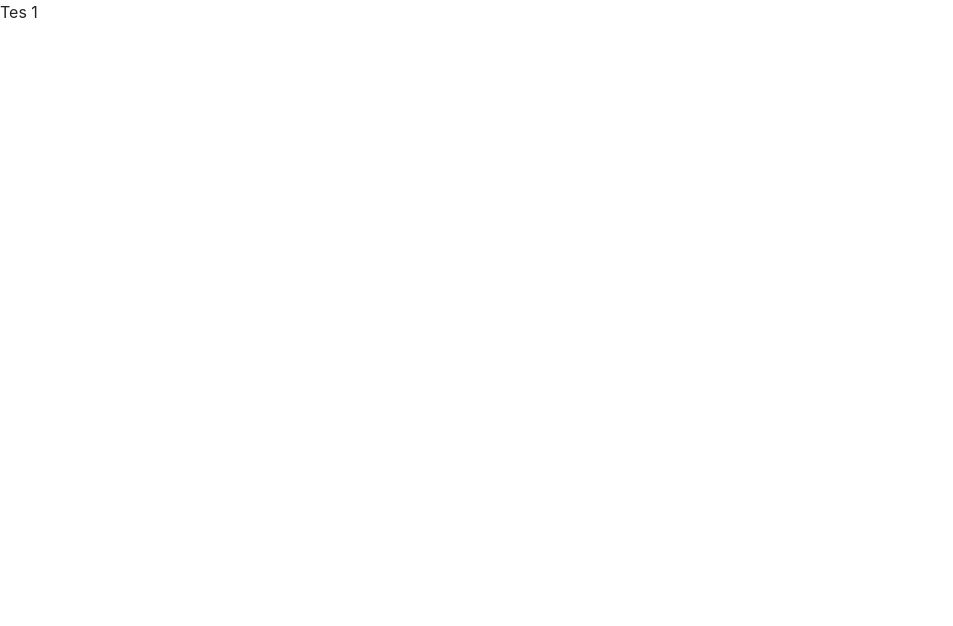
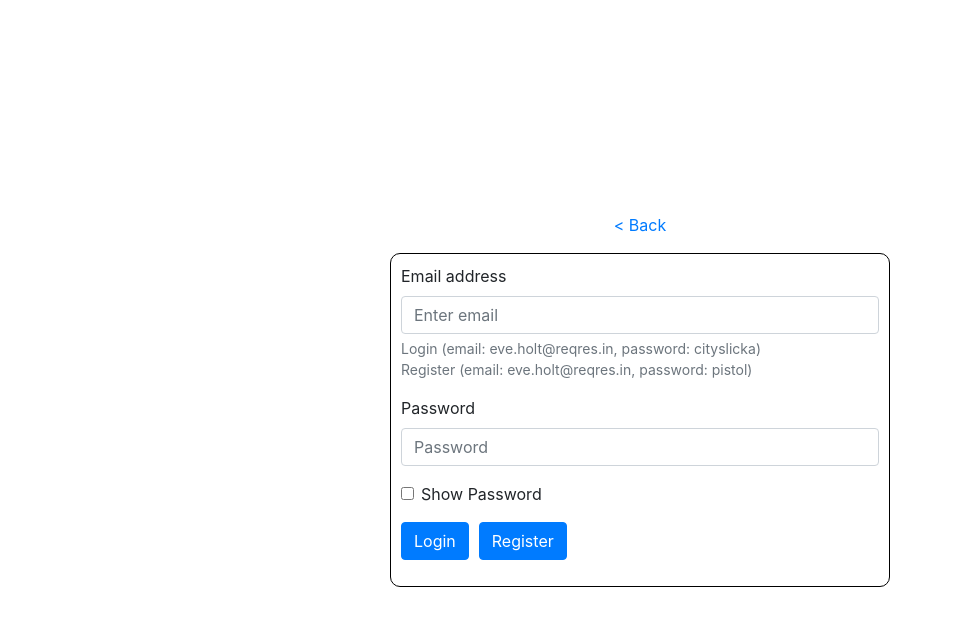
Before and after one commit to wiliromario/repose17ra, a React (Create React App) app: page /1 in a window 1280 px wide. Shown: the top 626 px of the page, without its empty margins (0-953 px from the left). Built offline with nearby package versions, Linux system fonts and the light colour scheme.

Commit message:
create tes1

```diff
--- a/src/pages/tes1.jsx
+++ b/src/pages/tes1.jsx
@@ -1,9 +1,159 @@
-import React from 'react';
+import axios from 'axios';
+import React, { useState } from 'react';
+import { Form, Button } from 'react-bootstrap';
+import { Link } from 'react-router-dom';
 
 const Tes1 = () => {
+
+    const [email, setEmail] = useState()
+    const [password, setPassword] = useState()
+    const [showPassword, setShowPassword] = useState(false)
+    const [isError, setIsError] = useState('')
+    const [isLogin,setIsLogin] = useState(false)
+    const [isRegister,setIsRegister] = useState(false)
+
+    const clickLoginFunc = (e) => {
+        e.preventDefault()
+        axios.post('https://reqres.in/api/login',{
+            email,
+            password
+        })
+        .then((res) => {
+            setPassword()
+            setIsLogin(true)
+        }).catch((err) => {
+            if(err.response){
+                setIsError((err.response.data.error+' !').toUpperCase())
+            }else{
+                setIsError(('PLEASE CHECK YOUR INTERNET CONNECTION.'))
+            }
+
+            console.log(err.response)
+        })
+    }
+    const clickRegisterFunc = (e) => {
+        e.preventDefault()
+        axios.post('https://reqres.in/api/register',{
+            email,
+            password
+        })
+        .then((res) => {
+            setPassword()
+            setIsRegister(true)
+        }).catch((err) => {
+            if(err.response){
+                setIsError((err.response.data.error+' !').toUpperCase())
+                console.log(err.response)
+            }else{
+                setIsError(('PLEASE CHECK YOUR INTERNET CONNECTION.'))
+            }
+        })
+    }
+
+    const ShowError = () => {
+        return(
+            <p style={{marginTop:'10px', color:"red", fontWeight:700}}>
+                {isError}
+            </p>
+        )
+    }
+
+    if(isLogin){
+        return(
+            <div style ={{
+                display: "flex",
+                justifyContent: "center",
+                alignItems: "center",
+                height: '100vh',
+                flexDirection:"column"
+            }}>
+                <p>Welcome {email.toUpperCase()+" !"}</p>
+                <p style={{fontWeight:700, cursor:"pointer"}}
+                onClick={()=>{
+                    setEmail()
+                    setIsLogin(false)
+                    }}>
+                    Logout
+                </p>
+            </div>
+        )
+    }
+    if(isRegister){
+        return(
+            <div style ={{
+                display: "flex",
+                justifyContent: "center",
+                alignItems: "center",
+                height: '100vh',
+                flexDirection:"column"
+            }}>
+                <p>Hey, {email.toUpperCase()+" Welcome Aboard !"}</p>
+                <p style={{fontWeight:700, cursor:"pointer"}}
+                onClick={()=>{
+                    setEmail()
+                    setIsRegister(false)
+                    }}>
+                    Logout
+                </p>
+            </div>
+        )
+    }
     return(
-        <div>
-            Tes 1
+        <div style ={{
+            display: "flex",
+            justifyContent: "center",
+            alignItems: "center",
+            height: '100vh',
+            flexDirection:"column"
+        }}>
+            <div>
+                <Link to="/">
+                    <p>
+                        {"< Back"}
+                    </p>
+                </Link>
+            </div>
+            <div style = {{
+                width: '500px',
+                border: 'solid 1px black',
+                borderRadius: '10px',
+                padding: '10px'
+            }}>
+                <Form>
+                    <Form.Group controlId="formBasicEmail">
+                        <Form.Label>Email address</Form.Label>
+                        <Form.Control type="email" placeholder="Enter email"
+                        onChange={(e) => {
+                            setIsError('')
+                            setEmail(e.target.value)}
+                        }/>
+                        <Form.Text className="text-muted">
+                        <span>Login (email: eve.holt@reqres.in, password: cityslicka)<br></br></span>
+                        <span>Register (email: eve.holt@reqres.in, password: pistol)<br></br></span>
+                        </Form.Text>
+                    </Form.Group>
+
+                    <Form.Group controlId="formBasicPassword">
+                        <Form.Label>Password</Form.Label>
+                        <Form.Control type={showPassword?"text":"password"} placeholder="Password"
+                        onChange={(e) => {
+                            setIsError('')
+                            setPassword(e.target.value)}
+                        }/>
+                    </Form.Group>
+                    <Form.Group controlId="formBasicCheckbox">
+                        <Form.Check type="checkbox" label="Show Password"
+                        onChange={(e)=> setShowPassword(e.target.checked)}/>
+                    </Form.Group>
+                    <Button variant="primary" type="submit" onClick={(e)=>clickLoginFunc(e)}>
+                        Login
+                    </Button>
+                    <Button variant="primary" type="submit" style={{marginLeft:'10px'}} onClick={(e)=>clickRegisterFunc(e)}>
+                        Register
+                    </Button>
+                    <ShowError/>
+                </Form>
+            </div>
         </div>
     )
 }
```
